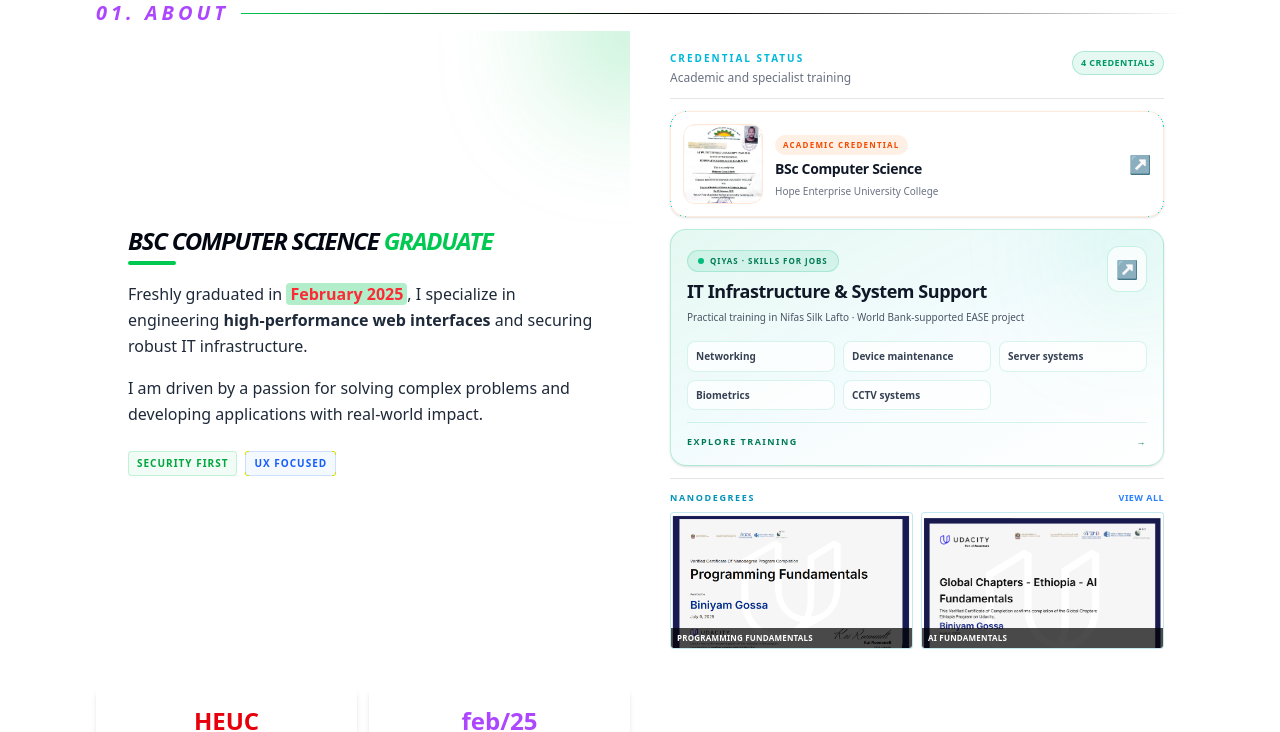
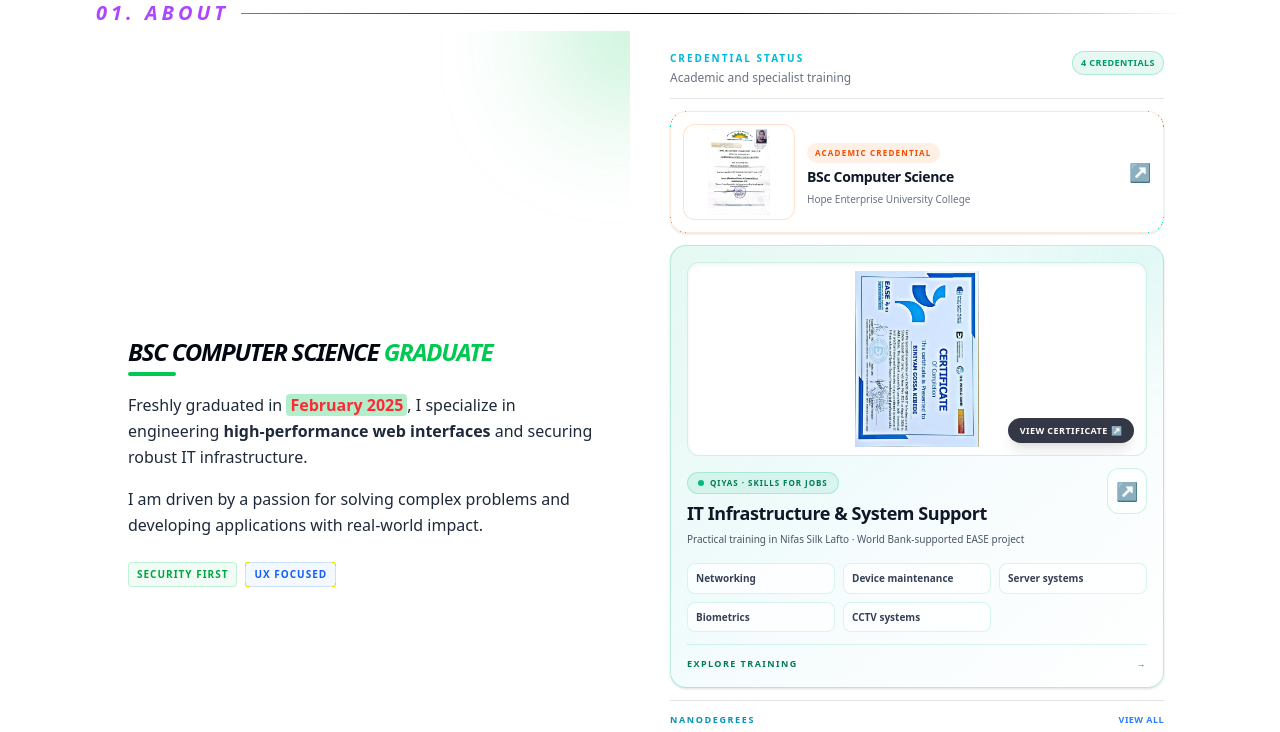
Before and after one commit to bnmgossa/biniyamgossa, a React (Vite) app: page / in a window 1280 px wide. Shown: the part 840-1572 px from the top of the page. Built offline with nearby package versions, Linux system fonts and the light colour scheme.

Commit message:
Improve credential cards and show real QIYAS certificate preview

```diff
--- a/src/components/sections/About.jsx
+++ b/src/components/sections/About.jsx
@@ -115,7 +115,7 @@ const About = () => {
                   <img
                     src={degreeCertificate.img}
                     alt="BSc degree certificate"
-                    className="h-16 w-16 shrink-0 rounded-xl border border-orange-500/15 object-cover object-top sm:h-20 sm:w-20"
+                    className="h-20 w-24 shrink-0 rounded-xl border border-orange-500/20 bg-white p-1 object-contain sm:h-24 sm:w-28"
                   />
                   <span className="min-w-0 flex-1">
                     <span className="mb-1 inline-flex rounded-full bg-orange-500/10 px-2 py-1 text-[8px] font-black uppercase tracking-[0.15em] text-orange-600">Academic credential</span>
@@ -133,6 +133,17 @@ const About = () => {
                   className="group relative w-full overflow-hidden rounded-2xl border border-emerald-500/25 bg-gradient-to-br from-emerald-500/10 via-cyan-500/5 to-white/70 p-4 text-left shadow-sm transition-all duration-300 hover:-translate-y-0.5 hover:border-emerald-500/50 hover:shadow-xl"
                 >
                   <span className="pointer-events-none absolute -right-8 -top-10 h-28 w-28 rounded-full bg-emerald-400/20 blur-3xl transition-all duration-500 group-hover:bg-emerald-400/35" />
+                  <span className="relative mb-3 block overflow-hidden rounded-xl border border-emerald-500/20 bg-white p-2 shadow-inner">
+                    <img
+                      src={infrastructureCertificate.img}
+                      alt="QIYAS IT Infrastructure and System Support training certificate"
+                      className="h-36 w-full object-contain transition-transform duration-300 group-hover:scale-[1.02] sm:h-44"
+                      loading="lazy"
+                    />
+                    <span className="absolute bottom-3 right-3 rounded-full bg-slate-950/80 px-3 py-1.5 text-[9px] font-bold uppercase tracking-wider text-white shadow-lg">
+                      View certificate ↗
+                    </span>
+                  </span>
                   <span className="relative flex items-start justify-between gap-3">
                     <span className="min-w-0">
                       <span className="mb-2 inline-flex items-center gap-1.5 rounded-full border border-emerald-500/20 bg-emerald-500/10 px-2.5 py-1 text-[8px] font-black uppercase tracking-[0.12em] text-emerald-700">
```
